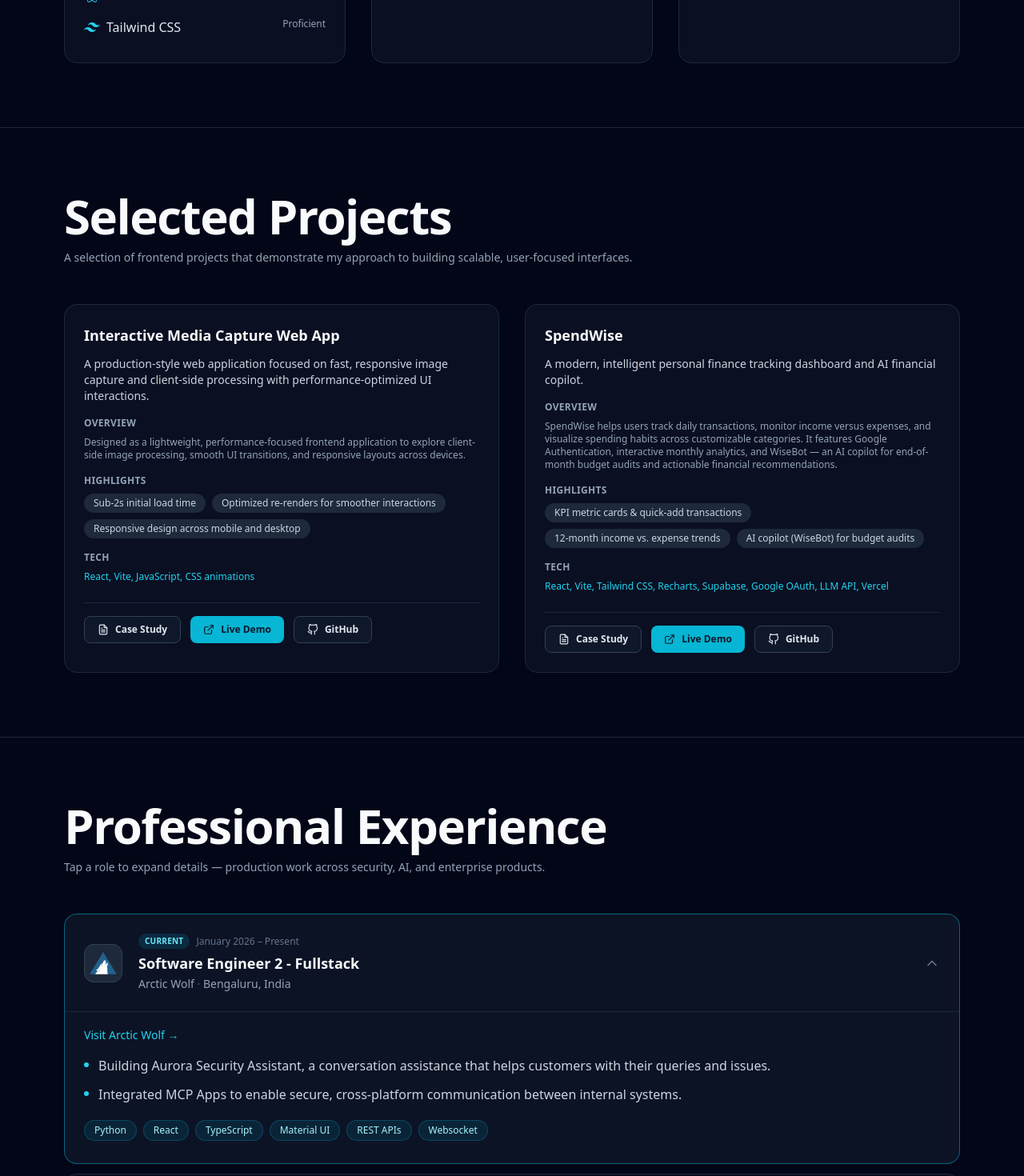
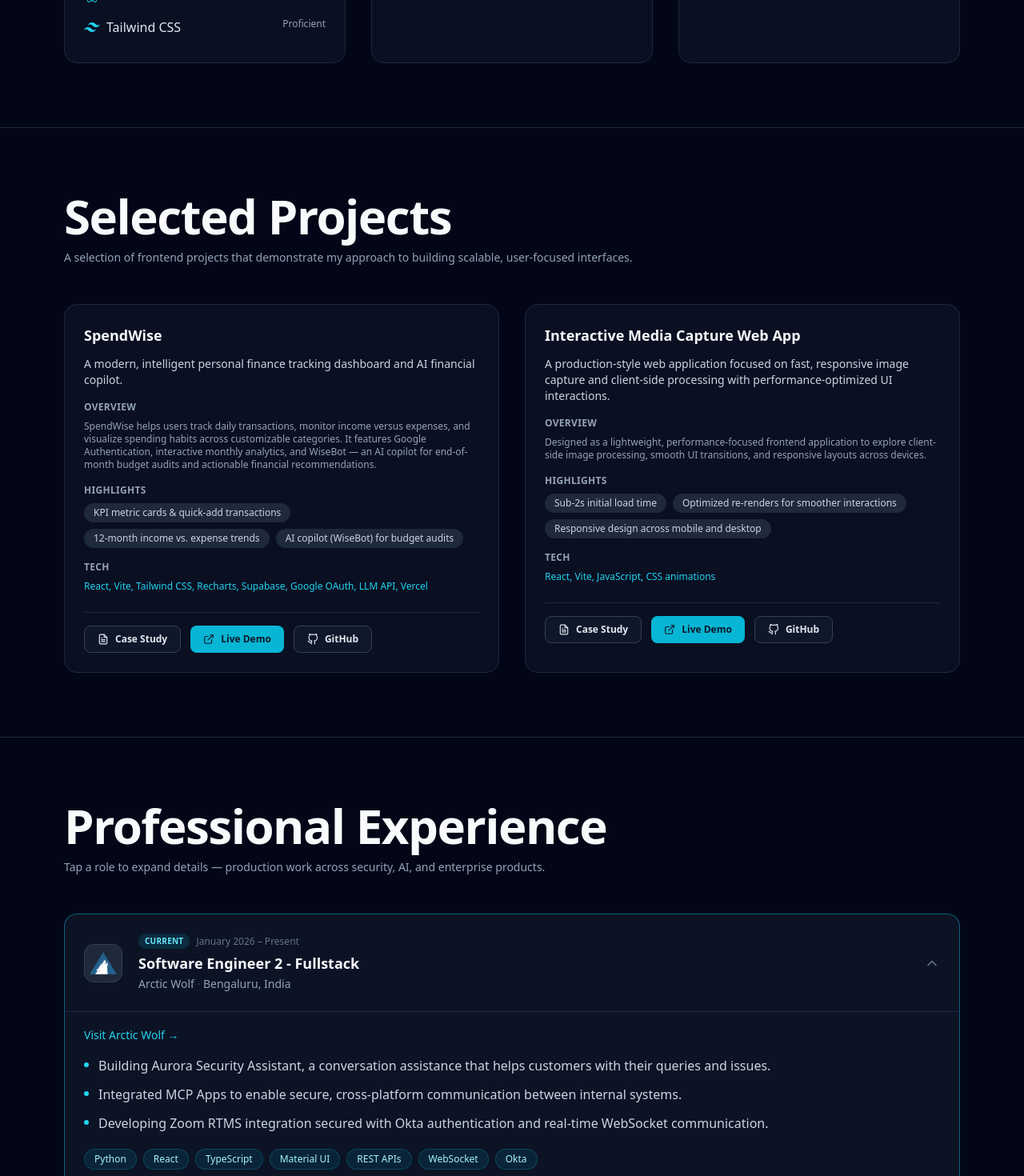
Before and after one commit to Wagisha29/Wagisha-portfolio, a React (Vite) app: page / in a window 1280 px wide. Shown: the part 1330-2800 px from the top of the page at 80% size. Built offline with nearby package versions, Linux system fonts and the light colour scheme.

Commit message:
added spendwise project

```diff
--- a/src/components/Experience.jsx
+++ b/src/components/Experience.jsx
@@ -13,8 +13,9 @@
     highlights: [
       "Building Aurora Security Assistant, a conversation assistance that helps customers with their queries and issues.",
       "Integrated MCP Apps to enable secure, cross-platform communication between internal systems.",
+      "Developing Zoom RTMS integration secured with Okta authentication and real-time WebSocket communication.",
     ],
-    tech: "Python, React, TypeScript, Material UI, REST APIs, Websocket",
+    tech: "Python, React, TypeScript, Material UI, REST APIs, WebSocket, Okta",
   },
   {
     company: "Observe.AI",
--- a/src/components/Hero.jsx
+++ b/src/components/Hero.jsx
@@ -9,6 +9,7 @@
   "Next.js",
   "Tailwind CSS",
   "Material UI",
+  "WebSocket",
 ];
 
 const supportingStack = [
--- a/src/components/Projects.jsx
+++ b/src/components/Projects.jsx
@@ -3,6 +3,16 @@
 import { FiExternalLink, FiFileText, FiGithub } from "react-icons/fi";
 
 const projects = [
+  {
+    name: "SpendWise",
+    problemStatement: "A modern, intelligent personal finance tracking dashboard and AI financial copilot.",
+    overview: "SpendWise helps users track daily transactions, monitor income versus expenses, and visualize spending habits across customizable categories. It features Google Authentication, interactive monthly analytics, and WiseBot — an AI copilot for end-of-month budget audits and actionable financial recommendations.",
+    highlights: ["KPI metric cards & quick-add transactions", "12-month income vs. expense trends", "AI copilot (WiseBot) for budget audits"],
+    tech: ["React", "Vite", "Tailwind CSS", "Recharts", "Supabase", "Google OAuth", "LLM API", "Vercel"],
+    liveDemo: "https://spendwise-io.vercel.app/",
+    caseStudy: "spendwise",
+    github: "#",
+  },
   {
     name: "Interactive Media Capture Web App",
     problemStatement: "A production-style web application focused on fast, responsive image capture and client-side processing with performance-optimized UI interactions.",
@@ -12,16 +22,6 @@
     liveDemo: "https://photo-booth-red.vercel.app/",
     caseStudy: "interactive-media-capture", // This matches the key in CaseStudy component
     github: "https://github.com/Wagisha29/PhotoBooth",
-  },
-  {
-    name: "SpendWise",
-    problemStatement: "A modern, intelligent personal finance tracking dashboard and AI financial copilot.",
-    overview: "SpendWise helps users track daily transactions, monitor income versus expenses, and visualize spending habits across customizable categories. It features Google Authentication, interactive monthly analytics, and WiseBot — an AI copilot for end-of-month budget audits and actionable financial recommendations.",
-    highlights: ["KPI metric cards & quick-add transactions", "12-month income vs. expense trends", "AI copilot (WiseBot) for budget audits"],
-    tech: ["React", "Vite", "Tailwind CSS", "Recharts", "Supabase", "Google OAuth", "LLM API", "Vercel"],
-    liveDemo: "https://spendwise-io.vercel.app/",
-    caseStudy: "spendwise",
-    github: "#",
   },
 ];
 
```
